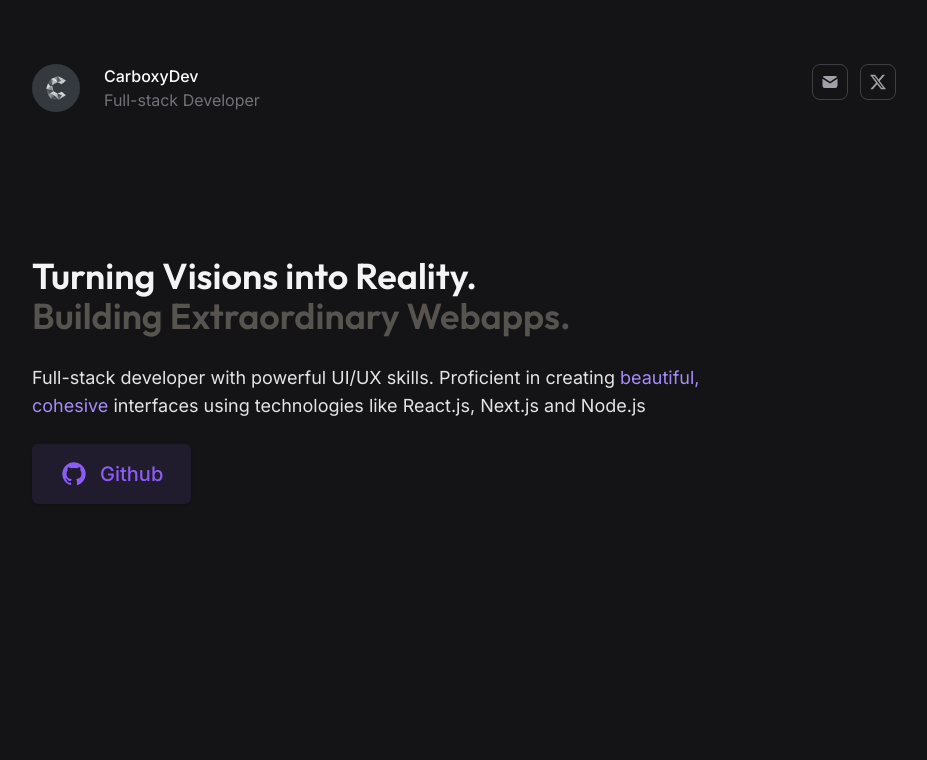
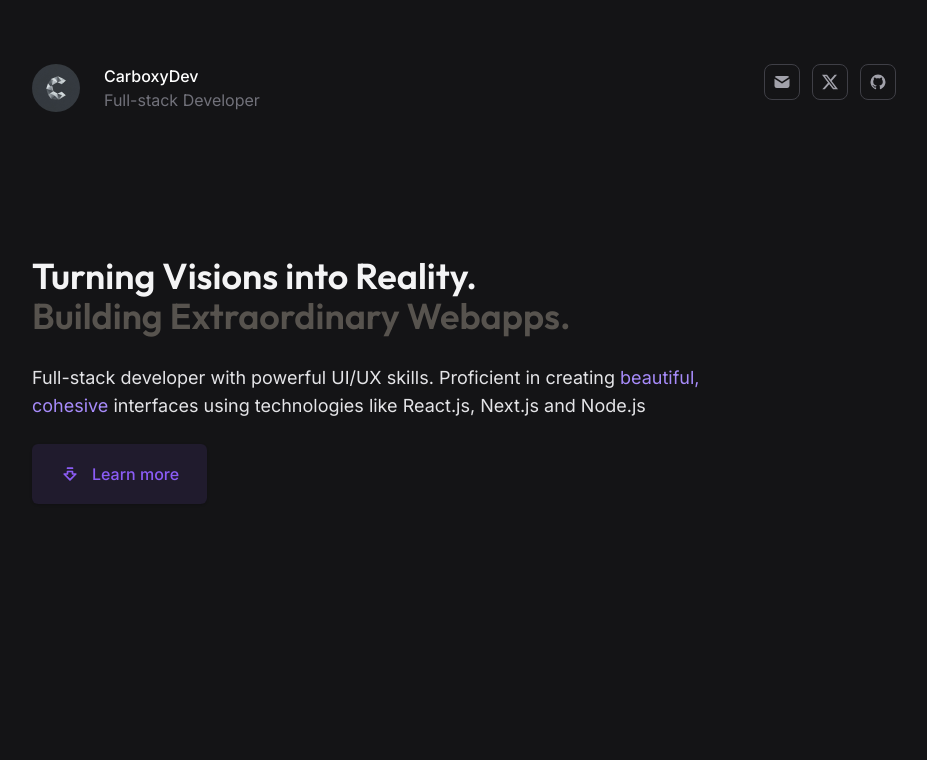
Before and after one commit to CarboxyDev/carboxy.tech, a Next.js app: page / in a window 1280 px wide. Shown: the top 760 px of the page, without its empty margins (176-1103 px from the left). Built offline with nearby package versions, Linux system fonts and the light colour scheme; what tailwindcss-debug-screens would draw is missing.

Commit message:
Update hero section

```diff
--- a/src/app/(home)/hero.tsx
+++ b/src/app/(home)/hero.tsx
@@ -1,8 +1,9 @@
-import { GithubIcon } from '@/components/Icons';
+'use client';
+
 import { HighlightText } from '@/components/Text';
 import { Button } from '@/components/vendor/button';
-import { LINKS } from '@/lib/config/links';
 import { cn } from '@/lib/utils';
+import { ArrowBigDownDash } from 'lucide-react';
 import { Outfit } from 'next/font/google';
 
 const headingFont = Outfit({
@@ -28,12 +29,16 @@ export const HeroSection = () => {
         technologies like React.js, Next.js and Node.js
       </div>
       <div className="mt-6">
-        <a href={LINKS.github} target="_blank">
-          <Button className="group h-15 select-none gap-x-3 overflow-hidden bg-primary-500/10 px-7 py-4 text-primary-500 hover:bg-primary-500/15">
-            <GithubIcon className="h-7 w-7" />
-            <span className="text-xl font-medium">Github</span>
-          </Button>
-        </a>
+        <Button
+          onClick={() => {
+            const elem = document.getElementById('projects');
+            if (elem) elem.scrollIntoView({ behavior: 'smooth' });
+          }}
+          className="group h-15 select-none gap-x-3 overflow-hidden bg-primary-500/10 px-7 py-4 text-primary-500 hover:bg-primary-500/15"
+        >
+          <ArrowBigDownDash className="h-5 w-5 transition-all duration-300 ease-in-out group-hover:-rotate-45" />
+          <span className="text-[16px] font-medium">Learn more</span>
+        </Button>
       </div>
     </section>
   );
--- a/src/app/(home)/navbar.tsx
+++ b/src/app/(home)/navbar.tsx
@@ -1,4 +1,4 @@
-import { MailIcon, TwitterIcon } from '@/components/Icons';
+import { GithubIcon, MailIcon, TwitterIcon } from '@/components/Icons';
 import { SocialButton } from '@/components/SocialButton';
 import { LINKS } from '@/lib/config/links';
 import Image from 'next/image';
@@ -27,10 +27,13 @@ const Socials = () => {
   return (
     <div className="ml-auto flex gap-x-3">
       <SocialButton site="Email" url={LINKS.email}>
-        <MailIcon className="h-[18px] w-[18px] text-zinc-400" />
+        <MailIcon className="size-[18px] text-zinc-400" />
       </SocialButton>
       <SocialButton site="Twitter/X" url={LINKS.twitter}>
-        <TwitterIcon className="h-4 w-4 text-zinc-400" />
+        <TwitterIcon className="size-4 text-zinc-400" />
+      </SocialButton>
+      <SocialButton site="Github" url={LINKS.github}>
+        <GithubIcon className="size-[18px] text-zinc-400" />
       </SocialButton>
     </div>
   );
--- a/src/app/(home)/projects.tsx
+++ b/src/app/(home)/projects.tsx
@@ -4,7 +4,7 @@ import { PROJECTS } from '@/lib/config/projects';
 
 export const ProjectSection = () => {
   return (
-    <section className="flex flex-col sm:mb-44">
+    <section id="projects" className="flex flex-col sm:mb-44">
       <SectionHeading title="Featured Projects" />
       <div className="mt-50">
         <div className="flex flex-col gap-y-32 lg:gap-y-40">
--- a/src/components/Footer.tsx
+++ b/src/components/Footer.tsx
@@ -1,20 +1,19 @@
-import { GithubIcon, TwitterIcon } from '@/components/Icons';
+import { GithubIcon, MailIcon, TwitterIcon } from '@/components/Icons';
 import { SocialButton } from '@/components/SocialButton';
 import { LINKS } from '@/lib/config/links';
-import { MailIcon } from 'lucide-react';
 
 export const Footer = () => {
   return (
     <footer>
       <div className="ml-auto flex gap-x-3">
         <SocialButton site="Email" url={LINKS.email}>
-          <MailIcon className="h-[18px] w-[18px] text-zinc-400" />
+          <MailIcon className="size-[18px] text-zinc-400" />
         </SocialButton>
         <SocialButton site="Twitter/X" url={LINKS.twitter}>
-          <TwitterIcon className="h-4 w-4 text-zinc-400" />
+          <TwitterIcon className="size-4 text-zinc-400" />
         </SocialButton>
         <SocialButton site="Github" url={LINKS.github}>
-          <GithubIcon className="h-4 w-4 text-zinc-400" />
+          <GithubIcon className="size-[18px] text-zinc-400" />
         </SocialButton>
       </div>
       <div className="mt-8 font-light text-zinc-300">
```
